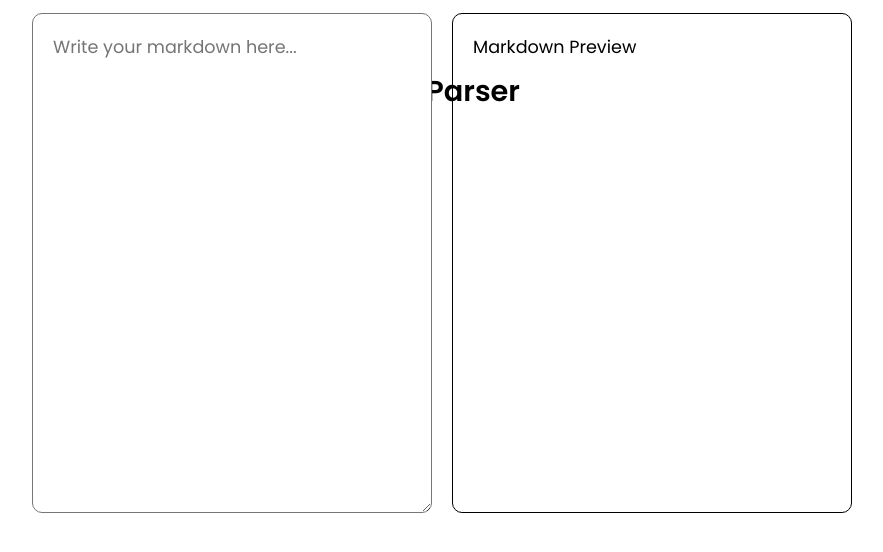
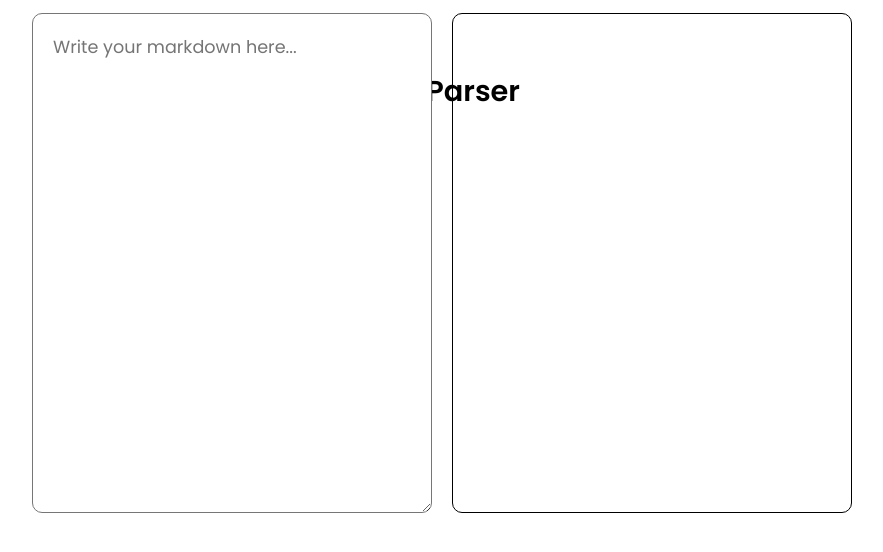
Before and after one commit to srdarkseer/parse-pulse, a React (Vite) app: page / in a window 1280 px wide. Shown: the top 552 px of the page, without its empty margins (198-1081 px from the left). Built offline with nearby package versions, Linux system fonts and the light colour scheme.

Commit message:
created parseHeadings function

```diff
--- a/src/App.tsx
+++ b/src/App.tsx
@@ -1,8 +1,21 @@
-import { useState } from "react";
+import React, { useState } from "react";
+import { parseHeadings } from "./utilities/parseHeadings";
 import "./index.css";
 
 export default function App() {
   const [markdownInput, setMarkdownInput] = useState("");
+
+  const parseMarkdown = (markdownText: string) => {
+    const lines = markdownText.split("\n");
+
+    return lines.map((line, index) => {
+      const heading = parseHeadings(line);
+
+      if (heading) {
+        return React.cloneElement(heading, { key: index });
+      }
+    });
+  };
 
   return (
     <>
@@ -17,7 +30,7 @@ export default function App() {
             placeholder="Write your markdown here..."
           />
         </div>
-        <div className="preview">Markdown Preview</div>
+        <div className="preview">{parseMarkdown(markdownInput)}</div>
       </main>
     </>
   );
--- /dev/null
+++ b/src/utilities/index.ts
@@ -0,0 +1 @@
+export * from "./parseHeadings";
--- /dev/null
+++ b/src/utilities/parseHeadings.tsx
@@ -0,0 +1,6 @@
+export const parseHeadings = (line: string) => {
+  if (line.startsWith("### ")) return <h3>{line.slice(4)}</h3>;
+  if (line.startsWith("## ")) return <h2>{line.slice(3)}</h2>;
+  if (line.startsWith("# ")) return <h1>{line.slice(2)}</h1>;
+  return null;
+};
```
Also changed, not shown: 1 other file (tests, documents, lock files or other folders).
